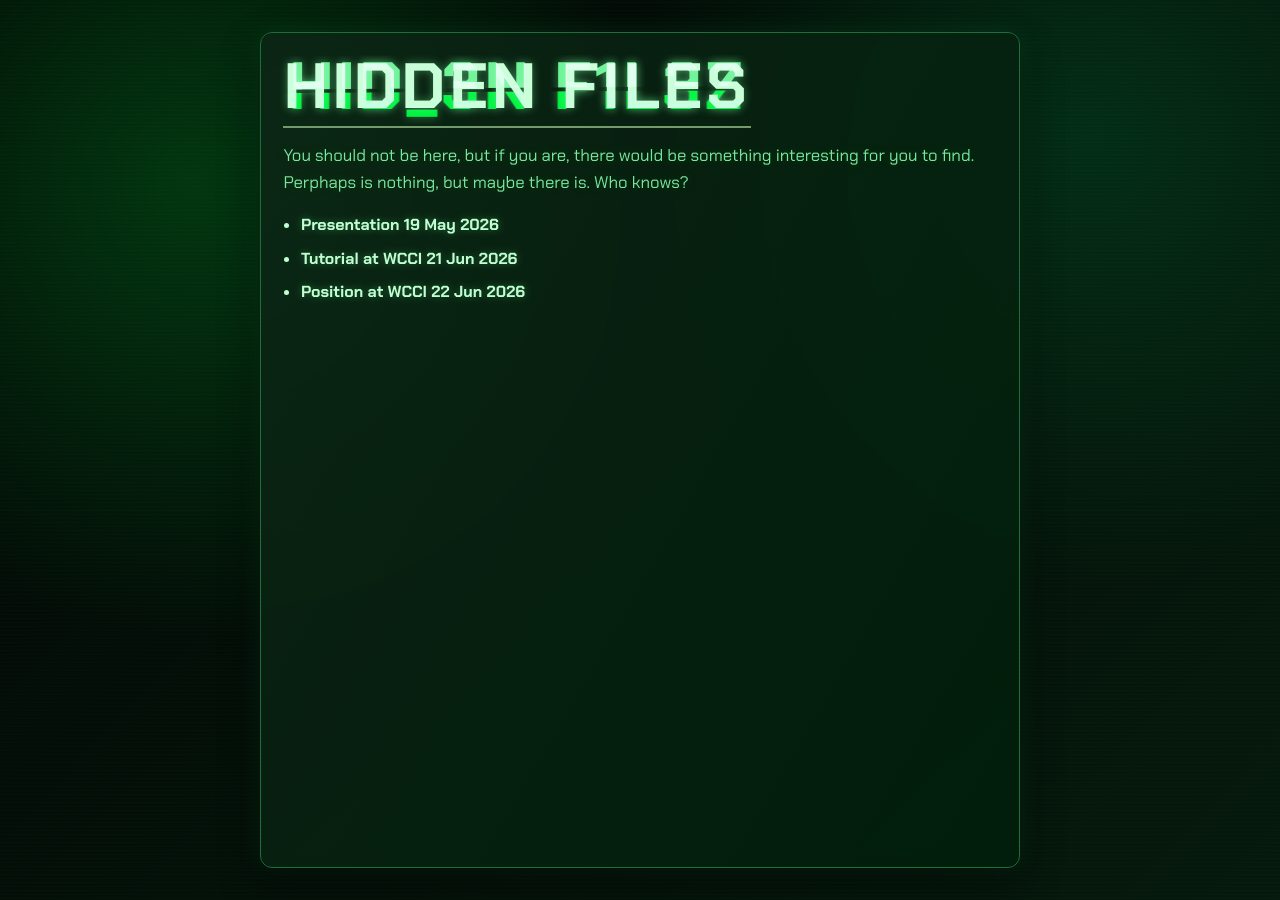
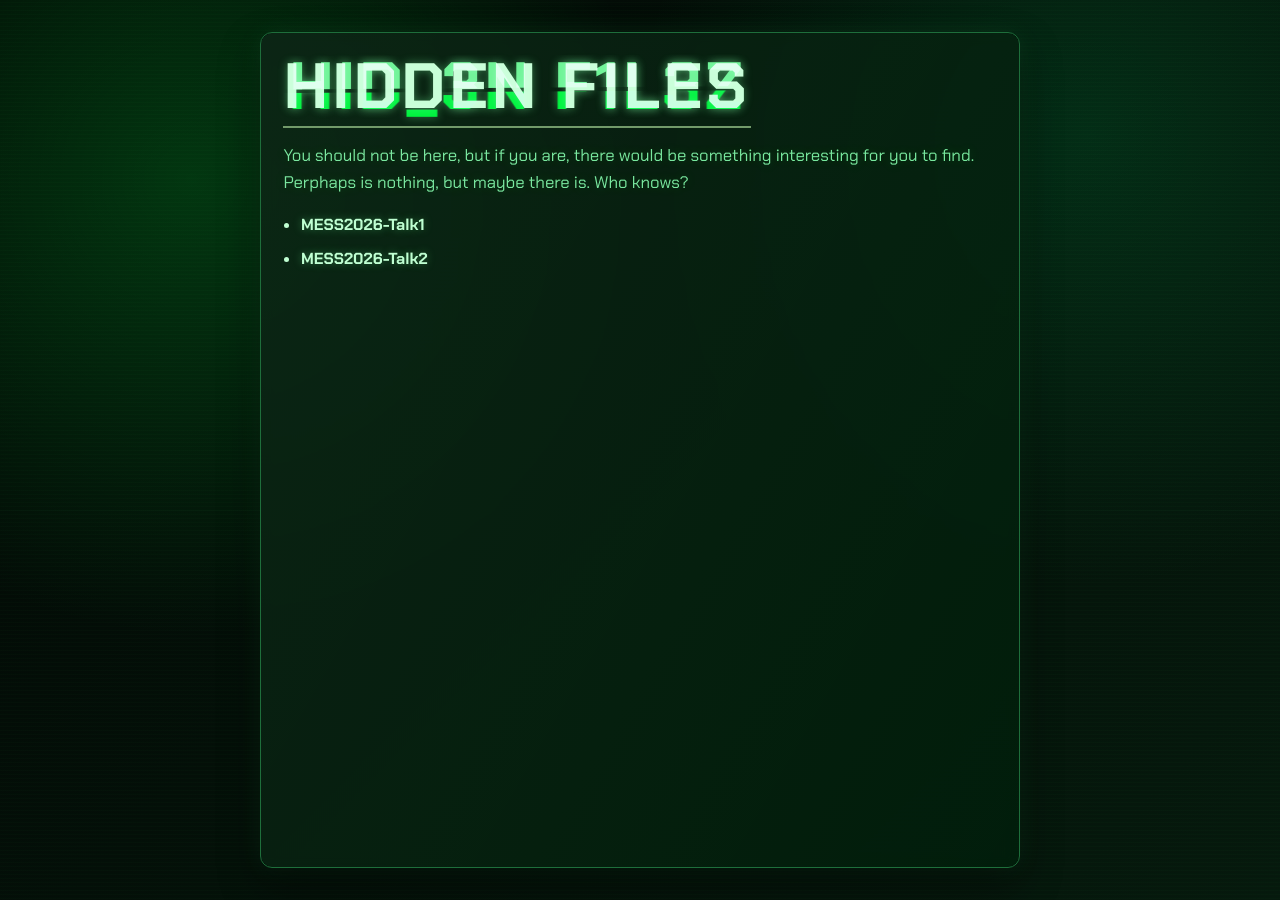
Before and after one commit to neuroptim/neuroptim.github.io, a Jekyll site: the page spk/index.html, which Jekyll copies as it is, in a window 1280 px wide. Built offline with Jekyll 4.4.1, drawn with Linux system fonts in a browser that asks for light colours.

Commit message:
Update presentation links for MESS2026 talks

```diff
--- a/spk/index.html
+++ b/spk/index.html
@@ -215,9 +215,8 @@
     </p>
 
     <ul class="xfiles-list">
-      <li><a href="/spk/neuropt.pdf">Presentation 19 May 2026</a></li>
-      <li><a href="/spk/wcci26-tutorial-bak.pdf">Tutorial at WCCI 21 Jun 2026</a></li>
-      <li><a href="/spk/wcci26-position.pdf">Position at WCCI 22 Jun 2026</a></li>
+      <li><a href="https://nextcloud.univ-lille.fr/index.php/s/2B9MfqiA932WmHp">MESS2026-Talk1</a></li>
+      <li><a href="https://nextcloud.univ-lille.fr/index.php/s/C67wTYeA8wDf9x7">MESS2026-Talk2</a></li>
     </ul>
   </main>
 </body>
```
